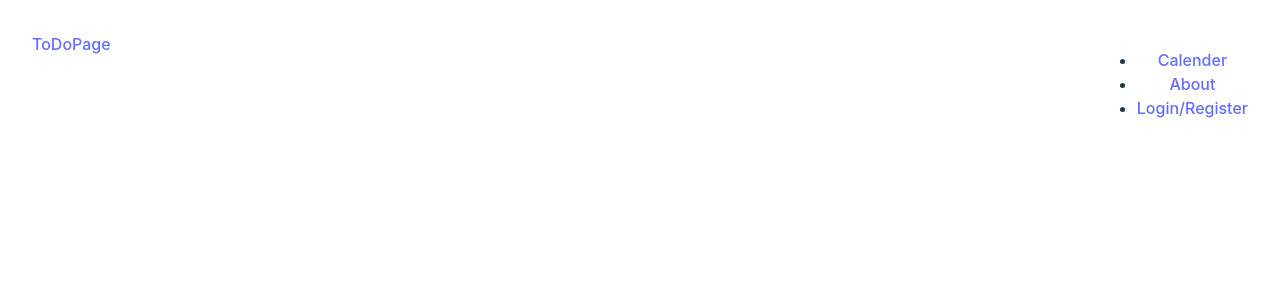
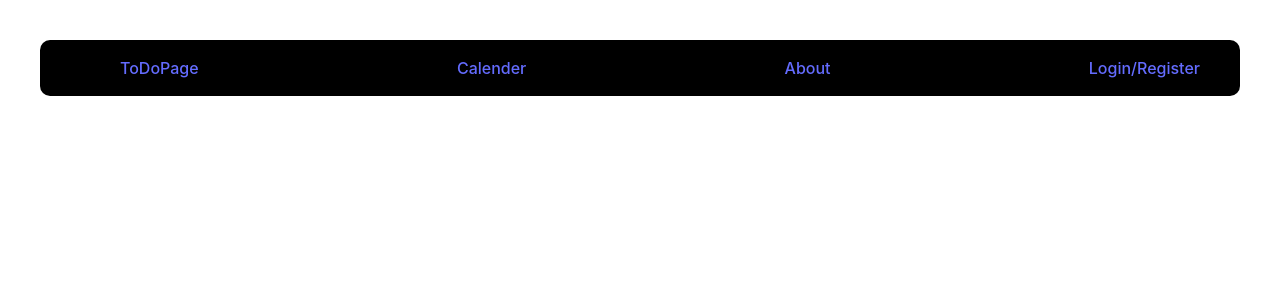
Before and after one commit to psychologianauki/ToDoList, a React (Vite) app: page /Calender in a window 1280 px wide. Shown: the top 300 px of the page. Built offline with nearby package versions, Linux system fonts and the light colour scheme.

Commit message:
created quick navbar

```diff
--- a/src/App.jsx
+++ b/src/App.jsx
@@ -3,9 +3,9 @@ import reactLogo from "./assets/react.svg";
 import "./App.css";
 import { Link, BrowserRouter, Route } from "react-router-dom";
 import Navbar from "./Navbar";
-import About from "./pages/About";
-import Calender from "./pages/Calender";
-import HomePage from "./pages/HomePage";
+import About from "./pages/AboutPage/About";
+import Calender from "./pages/CalenderPage/Calender";
+import HomePage from "./pages/HomePage/HomePage";
 function App() {
   let component;
   switch (window.location.pathname) {
--- a/src/Navbar.jsx
+++ b/src/Navbar.jsx
@@ -3,8 +3,8 @@ import "./style.css";
 export default function Navbar() {
   return (
     <nav className="navbar">
-      <a href="/">ToDoPage</a>
       <ul>
+        <a href="/">ToDoPage</a>
         <li>
           {" "}
           <a href="/calender"> Calender</a>
--- a/src/index.css
+++ b/src/index.css
@@ -21,13 +21,6 @@ a {
 }
 a:hover {
   color: #535bf2;
-}
-
-body {
-  margin: 0;
-
-  min-width: 320px;
-  min-height: 100vh;
 }
 
 h1 {
--- a/src/pages/Calender.jsx
+++ /dev/null
@@ -1,5 +0,0 @@
-import React from "react";
-
-export default function Calender() {
-  return <div>Calender</div>;
-}
--- /dev/null
+++ b/src/pages/CalenderPage/Calender.jsx
@@ -0,0 +1,5 @@
+import React from "react";
+import styles from "./Calender.module.css";
+export default function Calender() {
+  return <div className={styles.calender}>Calender</div>;
+}
--- /dev/null
+++ b/src/pages/CalenderPage/Calender.module.css
@@ -0,0 +1,3 @@
+.calender {
+  background-color: aqua;
+}
--- a/src/style.css
+++ b/src/style.css
@@ -1,5 +1,14 @@
 .navbar {
   display: flex;
+  justify-content: center;
+  width: 100%;
+  background-color: black;
+  border-radius: 10px;
+}
+ul {
+  width: 90%;
+  display: flex;
+  list-style: none;
   justify-content: space-between;
-  width: 100%;
+  align-items: center;
 }
```
Also changed, not shown: src/pages/AboutPage/About.jsx (renamed from src/pages/About.jsx), src/pages/HomePage/HomePage.jsx (renamed from src/pages/HomePage.jsx), src/pages/LoginPage/LoginPage.jsx (renamed from src/pages/LoginPage.jsx).
